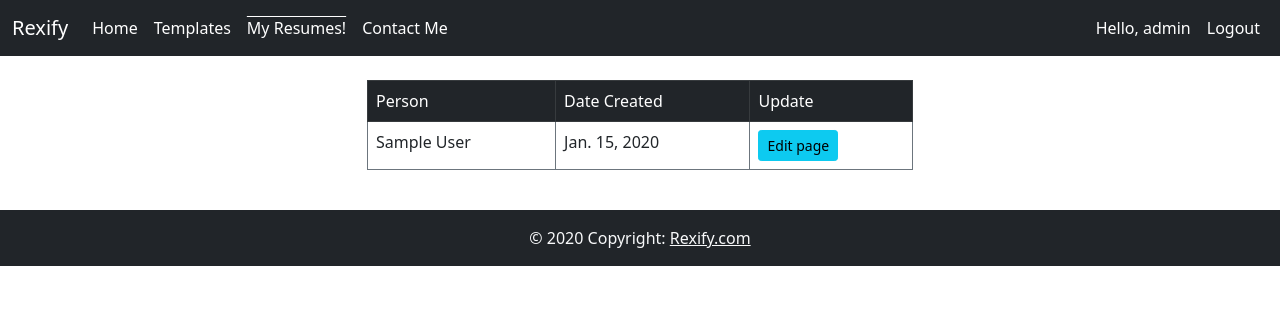
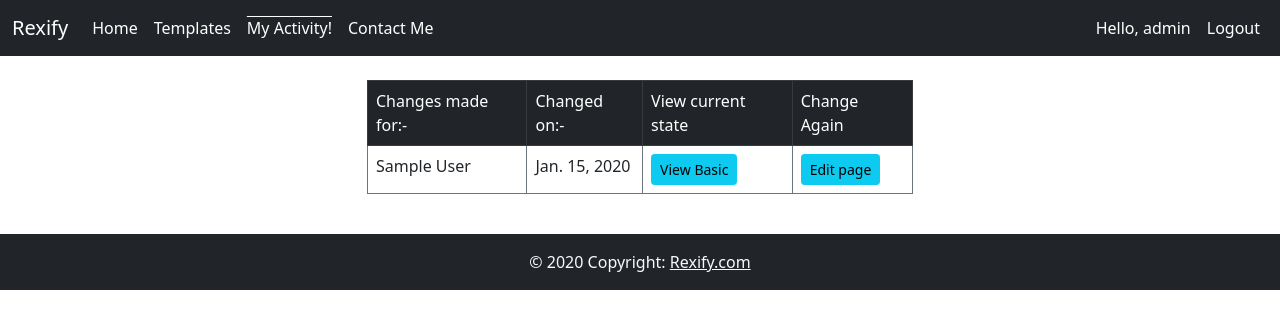
Before and after one commit to Prateek-Pandey-96/Rexify, a Django app: page /myResumes/ in a window 1280 px wide. Shown: the top 329 px of the page. Run offline with Django 3.2, Linux system fonts and the light colour scheme; a user stored in the database is signed in; tables that the repository leaves empty hold one stand-in row (values such as "Sample post").

Commit message:
Some Rearrangements

```diff
--- a/Home/templates/create.html
+++ b/Home/templates/create.html
@@ -116,6 +116,9 @@
   <script type="text/javascript" src="{% static 'js/create.js' %}">
   </script>
   <script>
+  window.onbeforeunload = function(){
+    return "Please use the submit button on the bottom of the page to prevent data loss!";
+  }
     var skills=[];
   var experiences=[];
   $("#saveBtn").click(function(){
--- a/Home/templates/finalPage2.html
+++ b/Home/templates/finalPage2.html
@@ -1,3 +1,4 @@
+{% load static %}
 <html>
 <head>
     <!-- Required meta tags -->
--- a/Home/templates/finalPage3.html
+++ b/Home/templates/finalPage3.html
@@ -1,3 +1,4 @@
+{% load static %}
 <html>
 <head>
     <!-- Required meta tags -->
--- a/Home/templates/myResumes.html
+++ b/Home/templates/myResumes.html
@@ -1,6 +1,6 @@
 {% extends 'base.html' %}
 {% block title %}
-  My Resumes
+  My Activity
 {% endblock title %}
 {% block body %}
     <div class="container">
@@ -12,9 +12,10 @@
                 {% if resumes %}
               <thead class="table-dark">
                 <tr>
-                    <td>Person</td>
-                    <td>Date Created</td>
-                    <td>Update</td>
+                    <td>Changes made for:-</td>
+                    <td>Changed on:-</td>
+                    <td>View current state</td>
+                    <td>Change Again</td>
                 </tr>
               </thead>
               <tbody>
@@ -22,6 +23,7 @@
                 <tr>
                     <td>{{resume.customer.name}}</td>
                     <td>{{resume.date}}</td>
+                    <td><input type="button" class="btn btn-sm btn-info" value="View Basic" onclick="window.location = '/viewBasic/'+'{{resume.customer.pk}}';"></td>
                     <td><input type="button" class="btn btn-sm btn-info" value="Edit page" onclick="window.location = '/create/'+'{{resume.customer.pk}}';"></td>
                 </tr>
                 {% endfor %}
--- a/Home/templates/navbar.html
+++ b/Home/templates/navbar.html
@@ -13,7 +13,7 @@
               <a class="nav-link active middle" href="/templates">Templates</a>
             </li>
             <li class="nav-item" id="four">
-              <a class="nav-link active middle" href="/myResumes">My Resumes!</a>
+              <a class="nav-link active middle" href="/myResumes">My Activity!</a>
             </li>
             <li class="nav-item" id="three">
               <a class="nav-link active middle" href="/contact">Contact Me</a>
--- a/Home/views.py
+++ b/Home/views.py
@@ -108,6 +108,9 @@ def create(request,pk):
         branch3 = request.POST.get("collegeBranchName")
         skills = json.loads(request.POST.get("skills"))
         experiences = json.loads(request.POST.get("experiences"))
+
+        resume = Resume(date=datetime.today(), customer=customer, user=request.user )
+        resume.save()
 
         for experience in experiences:
             try:
```
Also changed, not shown: db.sqlite3.
